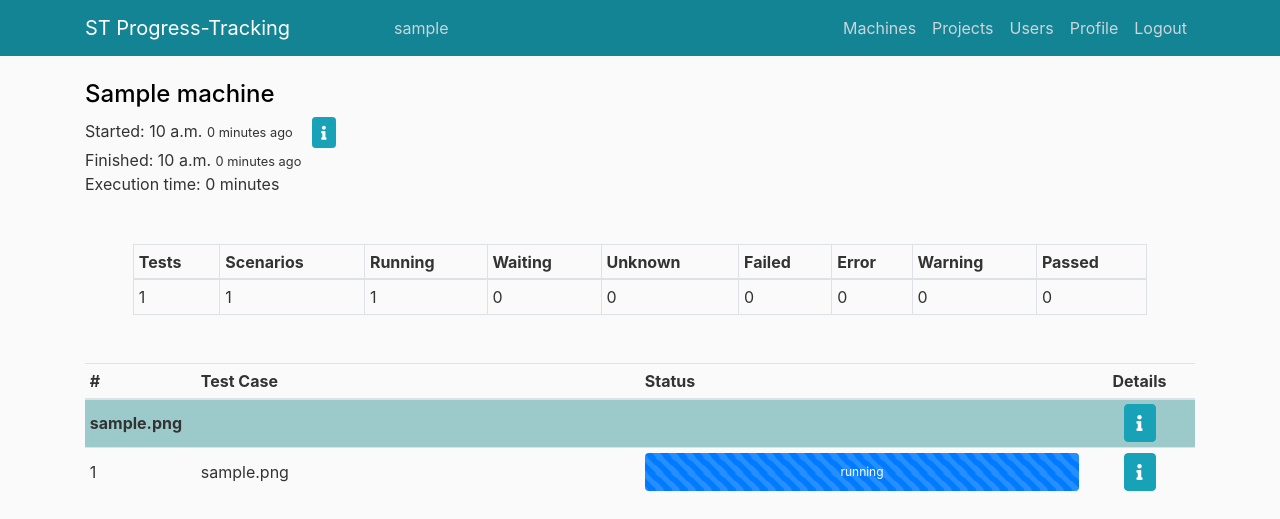
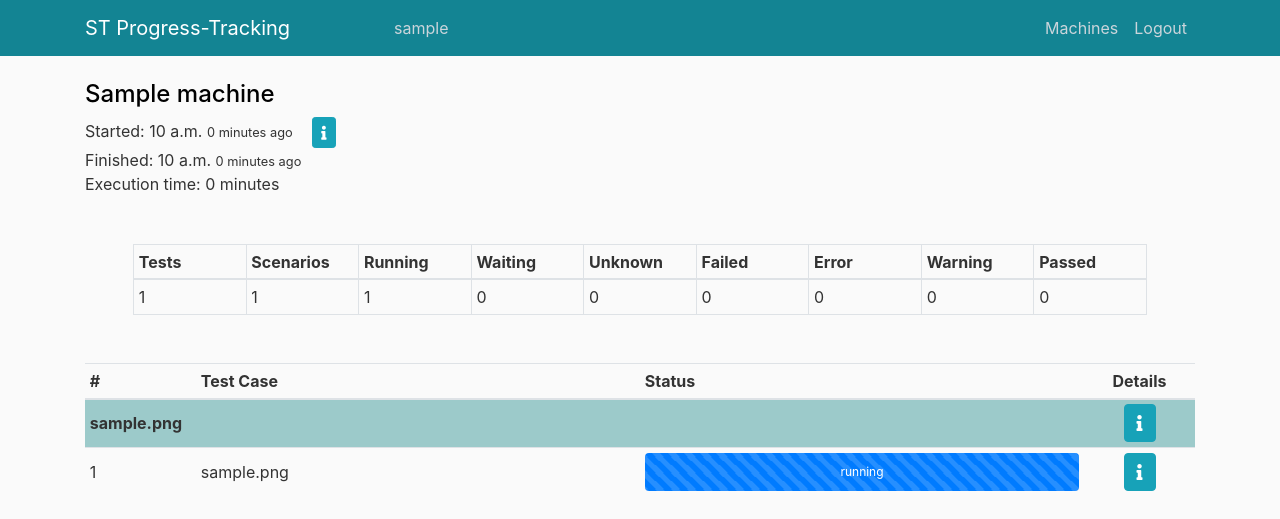
Before and after one commit to TobKed/system_test_progress_tracking, a Django app: page /dry_run_data/1 in a window 1280 px wide. Shown: the top 519 px of the page. Run offline with Django 3.2, Linux system fonts and the light colour scheme; a user stored in the database is signed in; tables that the repository leaves empty hold one stand-in row (values such as "Sample post"); some libraries are stand-ins or nearby versions.

Commit message:
refactor templates

```diff
--- a/system_test_progress_tracking/progress_tracking/templates/progress_tracking/dry_run_data_detail.html
+++ b/system_test_progress_tracking/progress_tracking/templates/progress_tracking/dry_run_data_detail.html
@@ -22,15 +22,15 @@
 
                         <thead>
                             <tr>
-                                <th scope="col">Tests</th>
-                                <th scope="col">Scenarios</th>
-                                <th scope="col">Running</th>
-                                <th scope="col">Waiting</th>
-                                <th scope="col">Unknown</th>
-                                <th scope="col">Failed</th>
-                                <th scope="col">Error</th>
-                                <th scope="col">Warning</th>
-                                <th scope="col">Passed</th>
+                                <th scope="col" style="width: 10%">Tests</th>
+                                <th scope="col" style="width: 10%">Scenarios</th>
+                                <th scope="col" style="width: 10%">Running</th>
+                                <th scope="col" style="width: 10%">Waiting</th>
+                                <th scope="col" style="width: 10%">Unknown</th>
+                                <th scope="col" style="width: 10%">Failed</th>
+                                <th scope="col" style="width: 10%">Error</th>
+                                <th scope="col" style="width: 10%">Warning</th>
+                                <th scope="col" style="width: 10%">Passed</th>
                             </tr>
                         </thead>
 
--- a/system_test_progress_tracking/progress_tracking/templates/progress_tracking/navbar.html
+++ b/system_test_progress_tracking/progress_tracking/templates/progress_tracking/navbar.html
@@ -17,9 +17,9 @@
         <div class="navbar-nav">
           {% if user.is_authenticated %}
             <a class="nav-item nav-link" href="{% url 'machine-list-view' %}">Machines</a>
-            <a class="nav-item nav-link" href="#">Projects</a>
-            <a class="nav-item nav-link" href="#">Users</a>
-            <a class="nav-item nav-link" href="#">Profile</a>
+            <!-- <a class="nav-item nav-link" href="#">Projects</a>  -->
+            <!-- <a class="nav-item nav-link" href="#">Users</a>  -->
+            <!-- <a class="nav-item nav-link" href="#">Profile</a>  -->
             <a class="nav-item nav-link" href="{% url 'logout' %}">Logout</a>
           {% else %}
             <a class="nav-item nav-link" href="{% url 'login' %}">Login</a>
```
